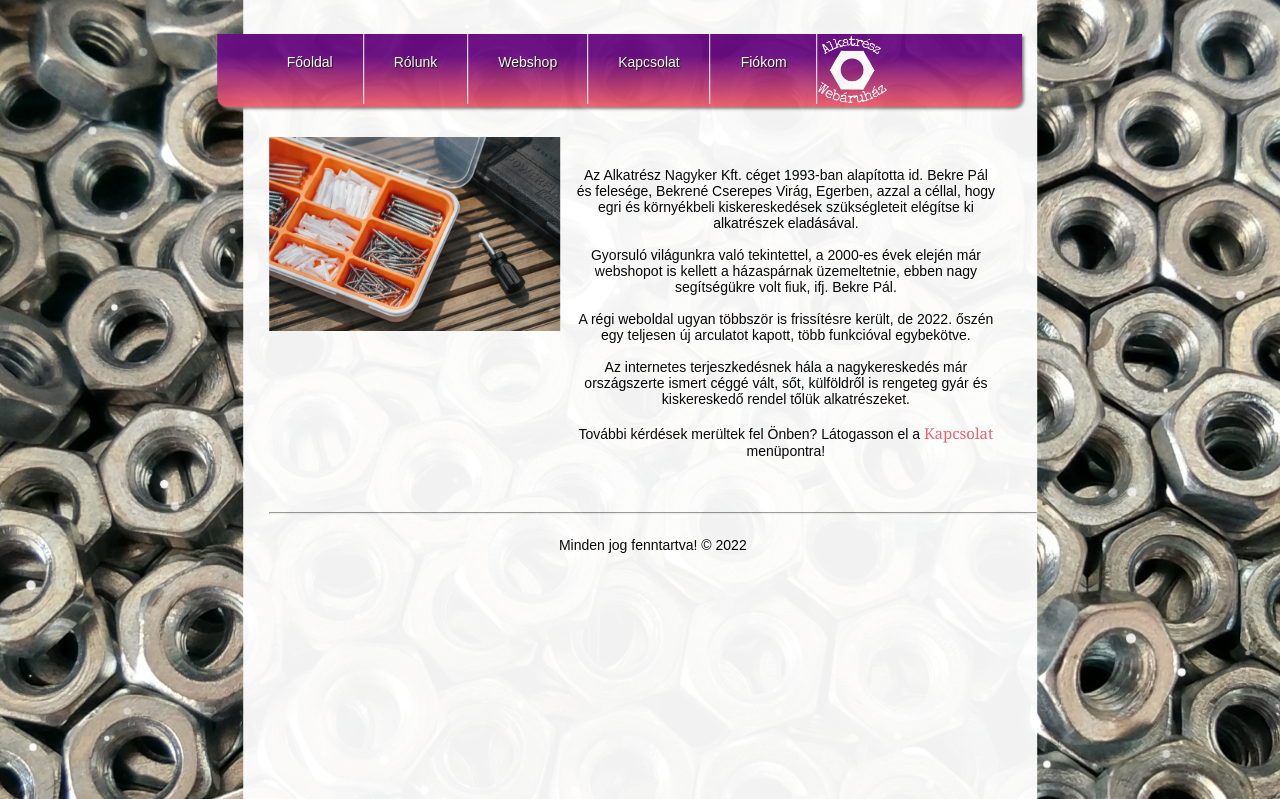
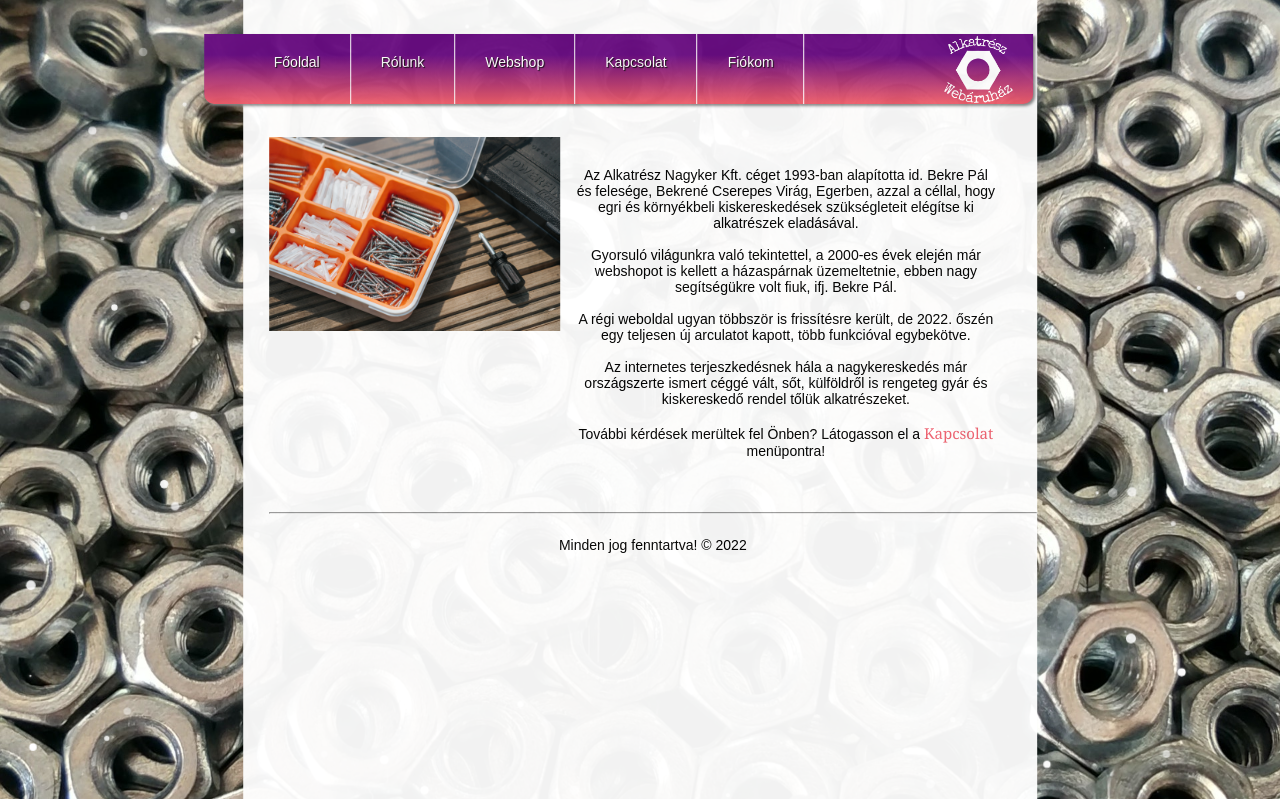
Before and after one commit to Dricc06/RFT, a PHP site: page /aboutus.html in a window 1280 px wide; the page is wider, and only the part inside the window is pictured. Shown: the top 799 px of that part. Run offline with PHP 8.4, Linux system fonts and the light colour scheme.

Commit message:
CSS
Fejlécben lévő logo pozíciójának változtatása

```diff
--- a/style.css
+++ b/style.css
@@ -167,8 +167,10 @@ ul.primary li:hover > a{
   font-weight: bold;
 }
 
-
-
+img{
+	float: right;
+	margin-right: 20px;
+}
 
 .line {
   border-top: 3px solid white;
@@ -319,15 +321,6 @@ h1
 	float: right;
 }
 
-/*
-.kep a{
-	color: #ee5d6c;
-}
-
-.kep a:hover{
-	color: #6a0d83;
-}*/
-
 .szoveg a:link, .szoveg a:visited {
     color: #ee5d6c;
     font-weight: normal;
```
